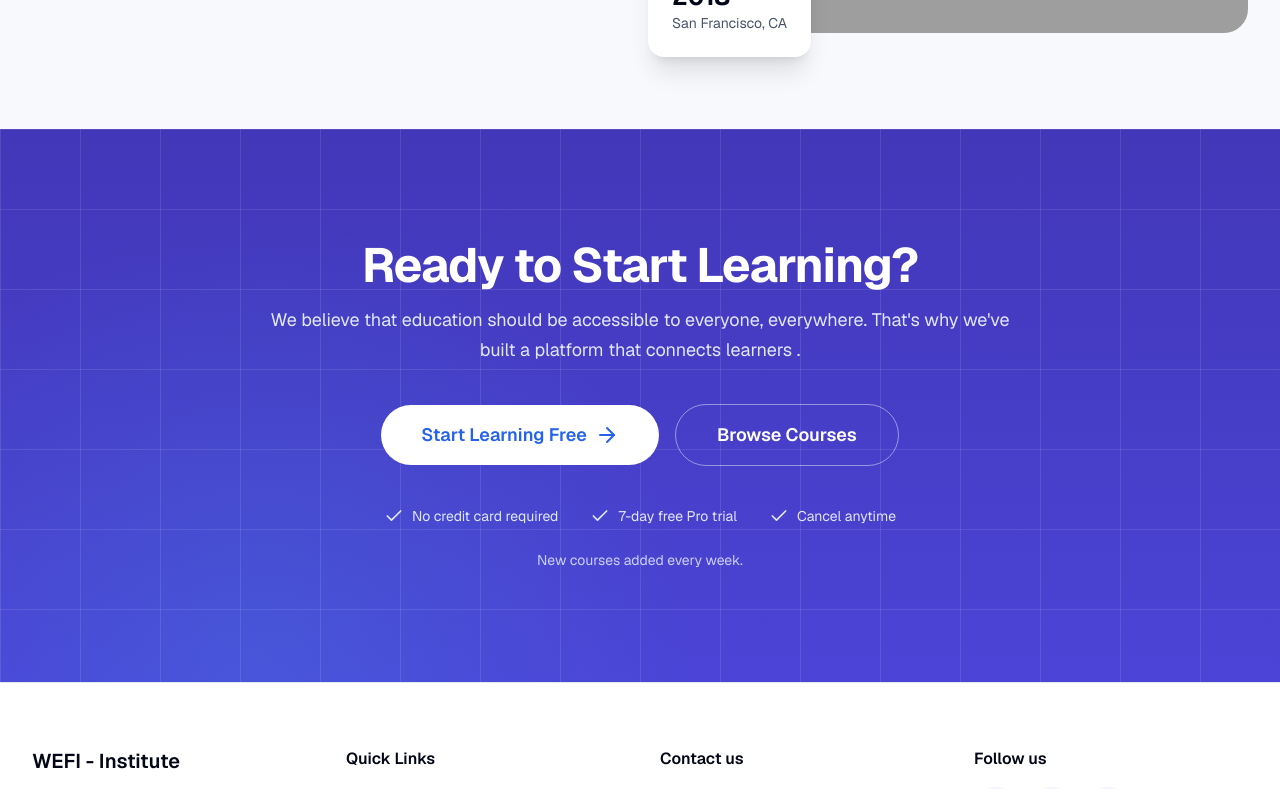
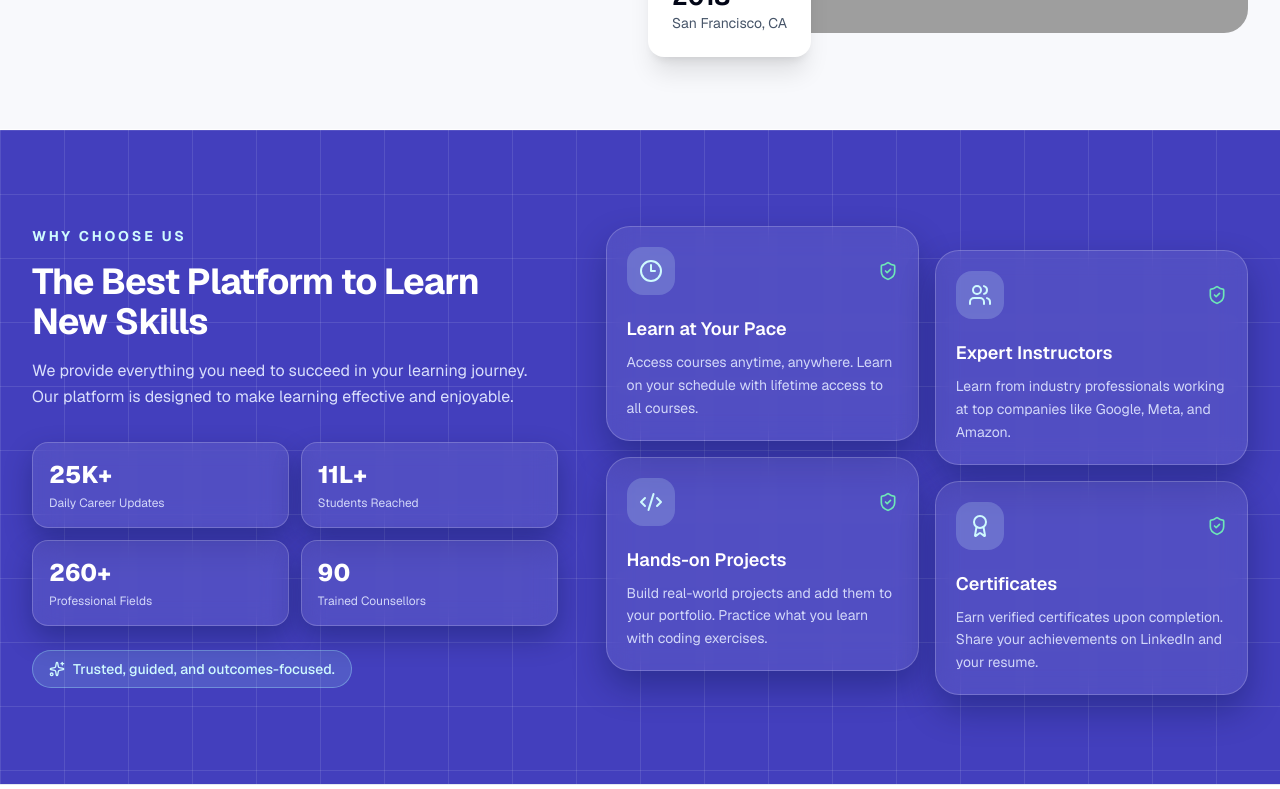
Before and after one commit to Basimkm369/wefi-institute, a Next.js app: page /about in a window 1280 px wide. Shown: the part 1620-2409 px from the top of the page. Built offline with nearby package versions, Linux system fonts and the light colour scheme; grey boxes are pictures that could not be loaded.

Commit message:
milestone and benefic.. page added

```diff
--- a/src/app/about/page.tsx
+++ b/src/app/about/page.tsx
@@ -1,7 +1,7 @@
 import Navbar from "@/components/Navbar";
 import AboutHeroSection from "@/components/AboutHeroSection";
 import AboutMissionSection from "@/components/AboutMissionSection";
-import CTASection from "@/components/CTASection";
+import WhyChooseUsSection from "@/components/WhyChooseUsSection";
 import Footer from "@/components/Footer";
 
 const AboutPage = () => {
@@ -11,7 +11,7 @@ const AboutPage = () => {
       <main>
         <AboutHeroSection />
         <AboutMissionSection />
-        <CTASection />
+        <WhyChooseUsSection />
       </main>
       <Footer />
     </div>
--- a/src/app/page.tsx
+++ b/src/app/page.tsx
@@ -3,10 +3,7 @@ import HeroSection from '@/components/HeroSection';
 import CategoriesSection from '@/components/CategoriesSection';
 import BeneficiariesSection from '@/components/BeneficiariesSection';
 import CoursesSection from '@/components/CoursesSection';
-import WhyChooseUsSection from '@/components/WhyChooseUsSection';
-import InstructorsSection from '@/components/InstructorsSection';
 import TestimonialsSection from '@/components/TestimonialsSection';
-import CTASection from '@/components/CTASection';
 import Footer from '@/components/Footer';
 
 const Index = () => {
@@ -18,10 +15,7 @@ const Index = () => {
         <CategoriesSection />
         <BeneficiariesSection />
         <CoursesSection />
-        <WhyChooseUsSection />
-        <InstructorsSection />
         <TestimonialsSection />
-        <CTASection />
       </main>
       <Footer />
     </div>
--- a/src/components/CTASection.tsx
+++ b/src/components/CTASection.tsx
@@ -3,7 +3,7 @@ import { ArrowRight, Check } from 'lucide-react';
 const CTASection = () => {
   return (
     <section
-      id="pricing"
+      id="cta"
       className="scroll-mt-[5rem] relative overflow-hidden bg-[radial-gradient(circle_at_20%_95%,rgba(56,189,248,0.15),transparent_38%),linear-gradient(180deg,#4237b8_0%,#4b44d6_100%)] py-20 text-center md:py-28"
     >
       <div className="absolute inset-0 bg-[linear-gradient(rgba(255,255,255,0.1)_1px,transparent_1px),linear-gradient(90deg,rgba(255,255,255,0.1)_1px,transparent_1px)] [background-size:80px_80px]" />
--- a/src/components/CoursesSection.tsx
+++ b/src/components/CoursesSection.tsx
@@ -318,16 +318,16 @@ const CoursesSection = () => {
               key={`${course.category}-${course.link}`}
               className="flex h-full flex-col overflow-hidden rounded-2xl border border-slate-200 bg-white shadow-sm transition-shadow hover:shadow-lg dark:border-white/10 dark:bg-[#0d1a35]"
             >
-              <div className="h-44 border-b border-slate-200 bg-slate-50 p-6 dark:border-white/10 dark:bg-white/[0.02]">
+              <div className="h-32 border-b border-slate-200 bg-slate-50 p-4 dark:border-white/10 dark:bg-white/[0.02]">
                 {/* eslint-disable-next-line @next/next/no-img-element */}
                 <img
                   src={courseCardImage}
                   alt="Course document icon"
-                  className="h-full w-full object-contain"
+                  className="mx-auto h-20 w-20 object-contain"
                 />
               </div>
 
-              <div className="flex flex-1 flex-col p-6">
+              <div className="flex flex-1 flex-col p-5">
                 <p className="text-xs font-bold uppercase tracking-[0.16em] text-primary">
                   {course.category}
                 </p>
@@ -340,7 +340,7 @@ const CoursesSection = () => {
                     href={course.link}
                     target="_blank"
                     rel="noopener noreferrer"
-                    className="inline-flex w-full items-center justify-center gap-2 rounded-lg bg-primary px-4 py-3 text-sm font-semibold text-white transition hover:bg-primary/90"
+                    className="inline-flex w-full items-center justify-center gap-2 rounded-lg bg-primary px-4 py-2.5 text-sm font-semibold text-white transition hover:bg-primary/90"
                   >
                     View Course <ArrowRight className="h-4 w-4" />
                   </a>
--- a/src/components/Navbar.tsx
+++ b/src/components/Navbar.tsx
@@ -8,10 +8,9 @@ import BrandLogo from "@/components/BrandLogo";
 import { cn } from "@/lib/utils";
 
 const navLinks = [
+  { label: "Milestones", href: "/#milestones" },
+  { label: "Beneficiaries", href: "/#beneficiaries" },
   { label: "Courses", href: "/#courses" },
-  { label: "Milestones", href: "/#milestones" },
-  { label: "Instructors", href: "/#instructors" },
-  { label: "Pricing", href: "/#pricing" },
   { label: "About", href: "/about" },
 ];
 
--- a/src/components/WhyChooseUsSection.tsx
+++ b/src/components/WhyChooseUsSection.tsx
@@ -1,7 +1,4 @@
-import { Award, Clock3, Code2, Play, ShieldCheck, Users } from 'lucide-react';
-import avatar1 from '@/assets/9720004.jpg';
-import avatar2 from '@/assets/9720026.jpg';
-import avatar3 from '@/assets/9720027.jpg';
+import { Award, Clock3, Code2, ShieldCheck, Sparkles, Users } from 'lucide-react';
 
 const highlights = [
   {
@@ -30,84 +27,76 @@ const highlights = [
   },
 ];
 
-const students = [avatar1.src, avatar2.src, avatar3.src];
+const stats = [
+  { value: '25K+', label: 'Daily Career Updates' },
+  { value: '11L+', label: 'Students Reached' },
+  { value: '260+', label: 'Professional Fields' },
+  { value: '90', label: 'Trained Counsellors' },
+];
 
 const WhyChooseUsSection = () => {
   return (
-    <section className="border-t border-slate-200/70 bg-white py-20 md:py-28 dark:border-white/10 dark:bg-[#061226]">
-      <div className="container grid items-center gap-12 lg:grid-cols-2">
-        <div>
-          <p className="text-sm font-bold uppercase tracking-[0.2em] text-primary">
+    <section
+      id="why-choose-us"
+      className="relative isolate overflow-hidden border-t border-white/10 py-20 md:py-24"
+    >
+      <div className="absolute inset-0 bg-[#433fbd]" />
+      <div className="absolute inset-0 [background-image:linear-gradient(to_right,rgba(255,255,255,0.1)_1px,transparent_1px),linear-gradient(to_bottom,rgba(255,255,255,0.1)_1px,transparent_1px)] [background-size:64px_64px]" />
+
+      <div className="container relative grid items-start gap-12 lg:grid-cols-[0.9fr_1.1fr]">
+        <div className="lg:sticky lg:top-28">
+          <p className="text-sm font-bold uppercase tracking-[0.2em] text-cyan-100">
             Why Choose Us
           </p>
-          <h2 className="mt-4 text-3xl font-bold tracking-tight text-slate-950 dark:text-white lg:text-4xl">
+          <h2 className="mt-4 text-3xl font-bold tracking-tight text-white lg:text-4xl">
             The Best Platform to Learn New Skills
           </h2>
-          <p className="mt-4 text-lg leading-relaxed text-slate-600 dark:text-slate-400">
+          <p className="mt-4 text-base leading-relaxed text-indigo-100/95">
             We provide everything you need to succeed in your learning journey.
             Our platform is designed to make learning effective and enjoyable.
           </p>
 
-          <div className="mt-10 grid gap-8 sm:grid-cols-2">
-            {highlights.map((item) => {
-              const Icon = item.icon;
-              return (
-                <article key={item.title}>
-                  <div className="inline-flex h-16 w-16 items-center justify-center rounded-2xl bg-indigo-100 text-primary dark:bg-indigo-500/15">
-                    <Icon className="h-8 w-8" />
-                  </div>
-                  <h3 className="mt-5 text-base font-semibold text-slate-950 dark:text-white">
-                    {item.title}
-                  </h3>
-                  <p className="mt-2 text-sm leading-relaxed text-slate-600 dark:text-slate-400">
-                    {item.description}
-                  </p>
-                </article>
-              );
-            })}
+          <div className="mt-8 grid grid-cols-2 gap-3">
+            {stats.map((stat) => (
+              <article
+                key={stat.label}
+                className="rounded-2xl border border-white/20 bg-white/[0.08] px-4 py-4 shadow-[0_12px_28px_rgba(3,17,63,0.32)] backdrop-blur-md"
+              >
+                <p className="text-2xl font-extrabold text-white">{stat.value}</p>
+                <p className="mt-1 text-xs text-indigo-100/90">{stat.label}</p>
+              </article>
+            ))}
+          </div>
+
+          <div className="mt-6 inline-flex items-center gap-2 rounded-full border border-cyan-200/35 bg-cyan-200/15 px-4 py-2 text-sm font-medium text-cyan-100">
+            <Sparkles className="h-4 w-4" />
+            Trusted, guided, and outcomes-focused.
           </div>
         </div>
 
-        <div className="relative">
-          <div className="overflow-hidden rounded-[2rem]">
-            {/* eslint-disable-next-line @next/next/no-img-element */}
-            <img
-              src="https://images.unsplash.com/photo-1522202176988-66273c2fd55f?auto=format&fit=crop&w=1200&q=80"
-              alt="Students collaborating"
-              className="h-full w-full object-cover"
-            />
-          </div>
+        <div className="grid gap-4 sm:grid-cols-2">
+          {highlights.map((item, index) => {
+            const Icon = item.icon;
+            const cardOffset = index % 2 === 1 ? 'sm:translate-y-6' : '';
 
-          <button
-            type="button"
-            aria-label="Play intro video"
-            className="absolute left-1/2 top-1/2 flex h-24 w-24 -translate-x-1/2 -translate-y-1/2 items-center justify-center rounded-full bg-white text-primary shadow-xl"
-          >
-            <Play className="h-10 w-10 fill-current" />
-          </button>
-
-          <div className="absolute -bottom-6 left-6 flex items-center gap-4 rounded-3xl bg-white px-6 py-4 shadow-xl dark:border dark:border-white/10 dark:bg-[#0d1a35]">
-            <div className="flex -space-x-3">
-              {students.map((avatar, index) => (
-                // eslint-disable-next-line @next/next/no-img-element
-                <img
-                  key={avatar}
-                  src={avatar}
-                  alt={`Student ${index + 1}`}
-                  className="h-12 w-12 rounded-full border-2 border-white object-cover"
-                />
-              ))}
-            </div>
-            <div>
-              <p className="text-base font-semibold text-slate-950 dark:text-white">
-                50K+
-              </p>
-              <p className="text-sm text-slate-600 dark:text-slate-400">
-                Happy Students
-              </p>
-            </div>
-            <ShieldCheck className="hidden h-7 w-7 text-emerald-500 sm:block" />
-          </div>
+            return (
+              <article
+                key={item.title}
+                className={`rounded-3xl border border-white/20 bg-white/[0.08] p-5 shadow-[0_16px_34px_rgba(3,17,63,0.32)] backdrop-blur-md transition hover:bg-white/[0.12] ${cardOffset}`}
+              >
+                <div className="flex items-center justify-between">
+                  <div className="inline-flex h-12 w-12 items-center justify-center rounded-2xl bg-cyan-100/20 text-cyan-100">
+                    <Icon className="h-6 w-6" />
+                  </div>
+                  <ShieldCheck className="h-5 w-5 text-emerald-300" />
+                </div>
+                <h3 className="mt-5 text-lg font-semibold text-white">{item.title}</h3>
+                <p className="mt-2 text-sm leading-relaxed text-indigo-100/90">
+                  {item.description}
+                </p>
+              </article>
+            );
+          })}
         </div>
       </div>
     </section>
```
Also changed, not shown: src/components/BeneficiariesSection.tsx (+14 -14 lines).
